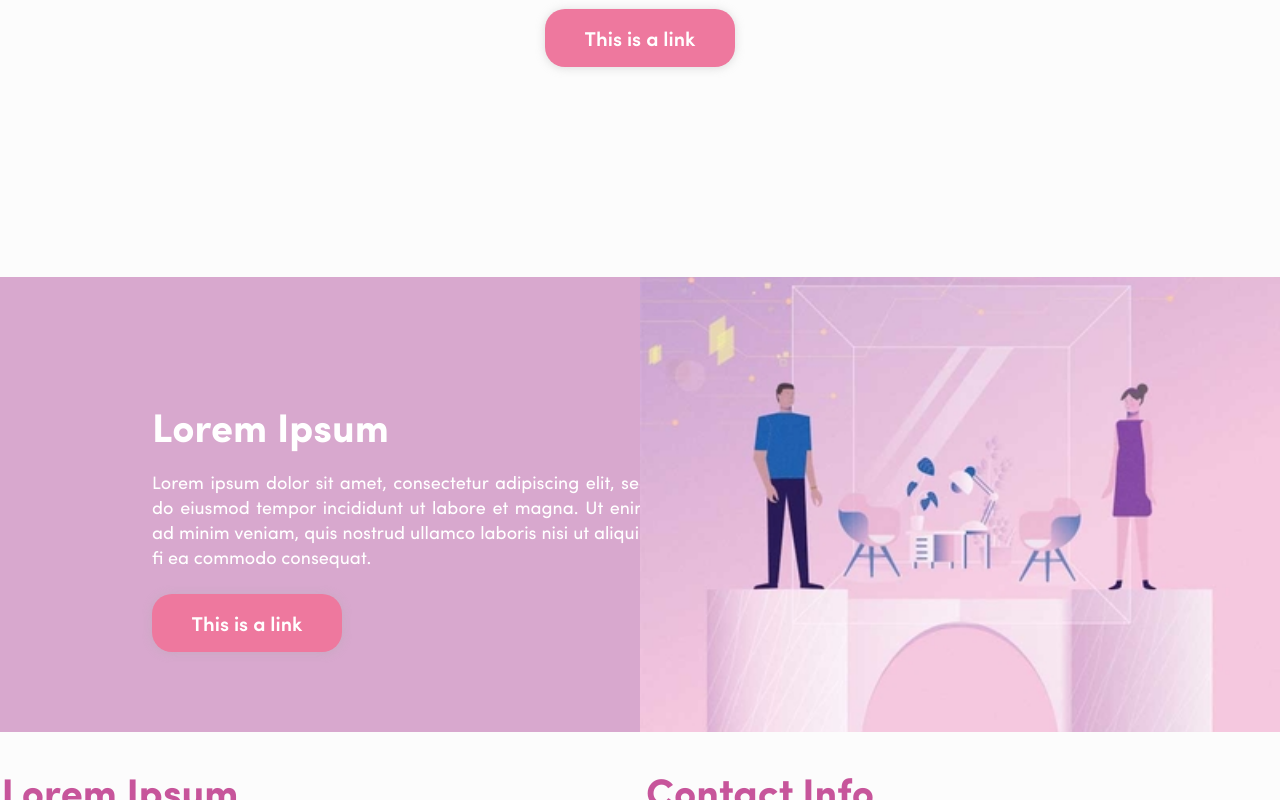
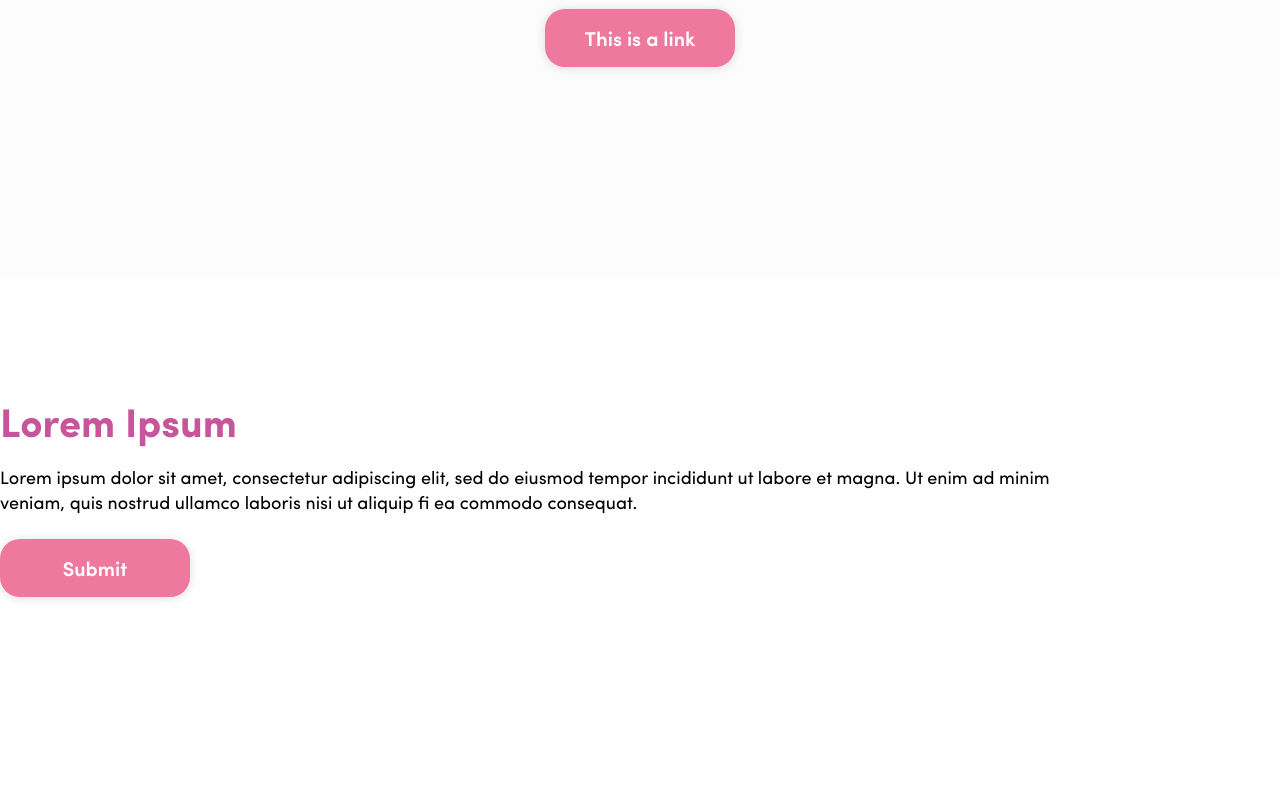
Before and after one commit to Njord25/MediL, a website: page Medilacta/app/index.html in a window 1280 px wide. Shown: the part 2000-2800 px from the top of the page. Drawn offline with Linux system fonts and the light colour scheme; files whose address does not match are found by name.

Commit message:
The pre-footer structure was changed

```diff
--- a/Medilacta/app/index.html
+++ b/Medilacta/app/index.html
@@ -92,18 +92,22 @@
             </div>
         </div>
     </section>
-    <section>
-        <div class="pre-footer">
-            <div class="section-pre-footer">
-                <div class="col-txt-pre-footer wow slideInLeft" data-wow-delay="0.2s">
-                    <h1 class="heading-footer">Lorem Ipsum</h1>
-                    <p class="footer-text">Lorem ipsum dolor sit amet, consectetur adipiscing elit, sed do eiusmod tempor incididunt ut labore et magna. Ut enim ad minim veniam, quis nostrud ullamco laboris nisi ut aliquip fi ea commodo consequat.</p>
-                    <a class="btn btn-default" href="#">This is a link</a>
+
+
+    <!-- Section Pre-Footer -->
+    <section class="pre-footer-columns">
+        <div class="group">
+            <div class="box box-info">
+                <div class="box-info wow slideInLeft" data-wow-delay="0.2s">
+                    <h1>Lorem Ipsum</h1>
+                    <p>Lorem ipsum dolor sit amet, consectetur adipiscing elit, sed do eiusmod tempor incididunt ut labore et magna. Ut enim ad minim veniam, quis nostrud ullamco laboris nisi ut aliquip fi ea commodo consequat.</p>
+                    <a href="#" class="btn btn-default">Submit</a>
                 </div>
             </div>
-            <div class="col-imagen" alt="demo"></div>
+            <div class="box box-image"></div>
         </div>
     </section>
+    <!-- End Section Pre-Footer -->
     <footer>
         <div class="sec-color">
             <div class="wrapper">
```
